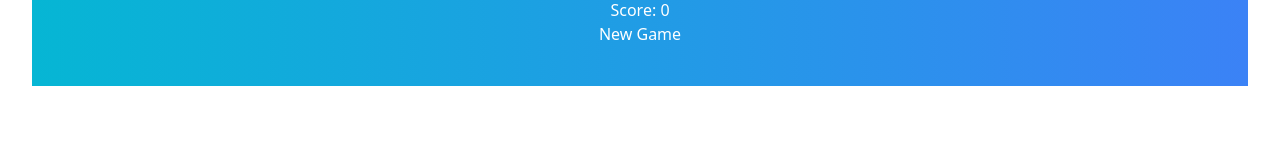
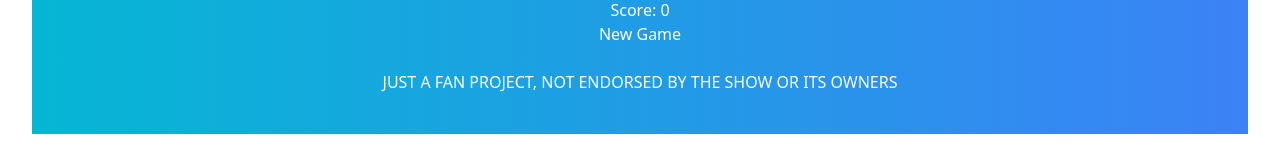
Before and after one commit to austonyb/Seinfeld-Memorization-Game, a React (Vite) app: page / in a window 1280 px wide. Shown: the part 959-1119 px from the top of the page. Before the commit the page ends 1077 px from the top, so only its background shows below. Built offline with nearby package versions, Linux system fonts and the light colour scheme.

Commit message:
added disclaimer on the bottom of the page

```diff
--- a/src/App.jsx
+++ b/src/App.jsx
@@ -107,6 +107,8 @@ function App() {
       <div className="grid grid-cols-2 md:grid-cols-4 gap-2">{imageList}</div>
       <div className="mt-4">Score: {score}</div>
       <button onClick={newGame}>New Game</button>
+      <br />
+      <h2 className="font-2xl">JUST A FAN PROJECT, NOT ENDORSED BY THE SHOW OR ITS OWNERS</h2>
     </div>
   );
 }
```
